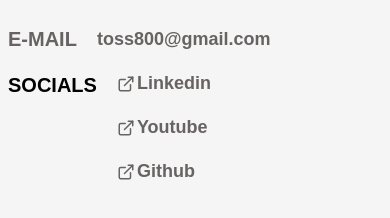
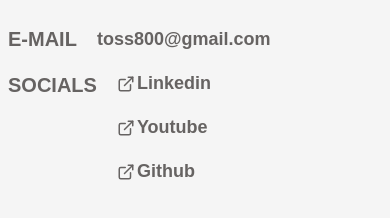
Before and after one commit to Tosin-Mayowa/portfolio-with-tailwind, a Next.js app: page /contact in a window 390 px wide. Shown: the part 244-462 px from the top of the page. Built offline with nearby package versions, Linux system fonts and the light colour scheme.

Commit message:
update mobile views

```diff
--- a/src/app/contact/page.tsx
+++ b/src/app/contact/page.tsx
@@ -28,7 +28,7 @@
           </div>
           {/* socials */}
           <div className="w-[70%] h-auto flex mt-[15px] md:mt-[20px] lg:mt-0">
-            <h3 className="text-[20px] font-extrabold text-[#666362]git">
+            <h3 className="text-[20px] font-extrabold text-[#666362]">
               SOCIALS
             </h3>
             <div>
```
